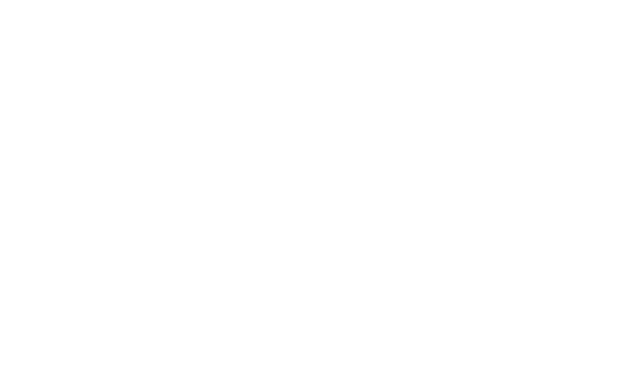
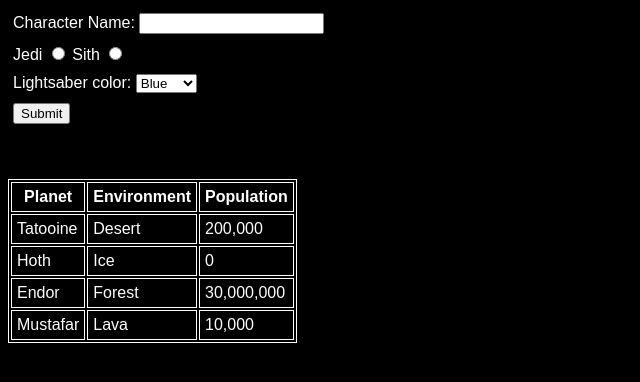
Before and after one commit to flacodan/week2assessment, a website: page src/index.html in a window 1280 px wide. Shown: the whole page, without its empty margins (0-640 px from the left). Drawn offline with Linux system fonts and the light colour scheme.

Commit message:
past noon

```diff
--- a/src/index.html
+++ b/src/index.html
@@ -7,5 +7,62 @@
     <link rel="stylesheet" href="styles.css" />
   </head>
 
-  <body></body>
+  <body>
+    <form>
+      <span>
+        <label for="charName">Character Name:</label>
+        <input type="text" id="charName">
+      </span>
+      <span>
+        <label for="">Jedi</label>
+        <input type="radio" name="persuasion" id="jedi">
+        <label for="">Sith</label>
+        <input type="radio" name="persuasion" id="sith">
+      </span>
+      <span>
+        <label for="saberColor">Lightsaber color:</label>
+        <select name="saberColor" id="saberColor">
+          <option value="blue">Blue</option>
+          <option value="green">Green</option>
+          <option value="red">Red</option>
+          <option value="purple">Purple</option>
+        </select>
+      </span>
+      <span>
+       <input type="submit">
+      </span>
+    </form>
+
+    <table>
+      <thead>
+        <tr>
+          <th>Planet</th>
+          <th>Environment</th>
+          <th>Population</th>
+        </tr>
+      </thead>
+      <tbody>
+        <tr>
+          <td>Tatooine</td>
+          <td>Desert</td>
+          <td>200,000</td>
+        </tr>
+        <tr>
+          <td>Hoth</td>
+          <td>Ice</td>
+          <td>0</td>
+        </tr>
+        <tr>
+          <td>Endor</td>
+          <td>Forest</td>
+          <td>30,000,000</td>
+        </tr>
+        <tr>
+          <td>Mustafar</td>
+          <td>Lava</td>
+          <td>10,000</td>
+        </tr>
+      </tbody>
+    </table>
+  </body>
 </html>
--- a/src/styles.css
+++ b/src/styles.css
@@ -0,0 +1,27 @@
+body {
+    font-family: sans-serif;
+    color: white;
+    background-color: black;
+}
+span {
+    display: block;
+    padding: 5px;
+}
+
+table {
+    margin-top: 50px;
+    border: 1px solid white;
+}
+
+th {
+    font-weight: 700;
+    text-align: center;
+    padding: 5px;
+    border: 1px solid white;
+}
+
+td {
+    text-align: start;
+    padding: 5px;
+    border: 1px solid white;
+}
```
Also changed, not shown: src/arrow-fns.js (+16 -6 lines), src/objects.js (+28 -5 lines).
